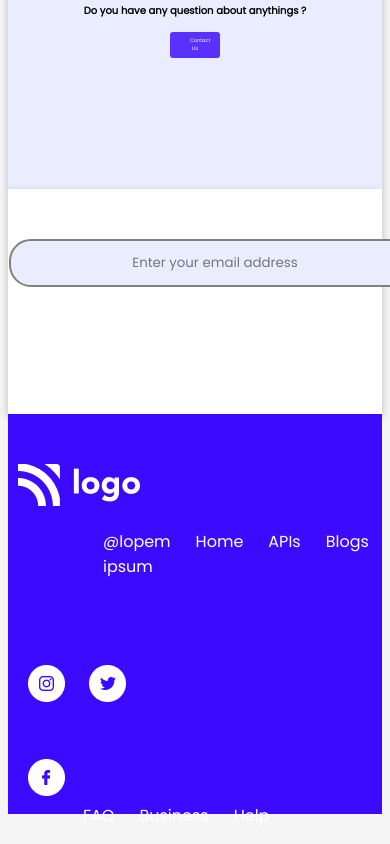
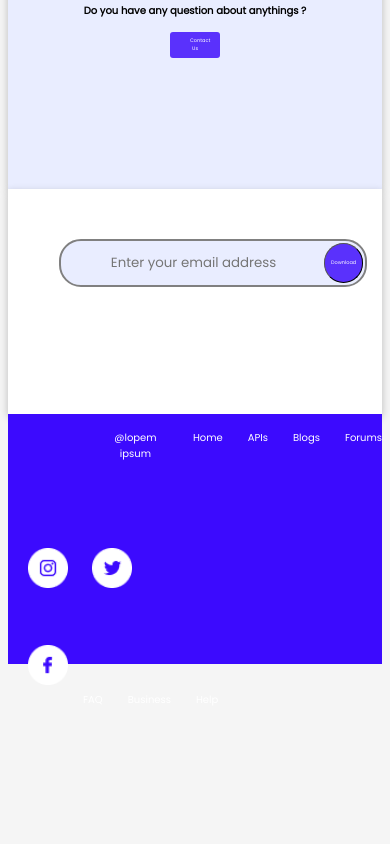
Before and after one commit to VidyaSagarMehar/live-project-09-API, a website: page index.html in a window 390 px wide. Shown: the part 2031-2875 px from the top of the page. After the commit the page ends 2755 px from the top, so only its background shows below. Drawn offline with Linux system fonts and the light colour scheme.

Commit message:
input box updated

```diff
--- a/Media.css
+++ b/Media.css
@@ -150,6 +150,18 @@ div.download-section{
 div.download-content{
   display: none;
 }
+form {
+  width: 300px;
+  margin-left: 50px;
+  display:flex;
+  flex-direction:row;
+  height: 40px;
+  border:2px solid grey;
+  border-radius: 22px;
+  padding:2px;
+  background-color: #E9EDFF;
+}
+
 .download-email{
   /* float: right; */
   /* margin-right: 250px; */
@@ -172,7 +184,7 @@ button {
 }
 
 .footer-section{
-  height: 400px;
+  height: 250px;
   background-color: #3C0AFE;
 }
 
@@ -195,7 +207,7 @@ button {
 }
 
 .logos-list{
-  text-align: center;
+
   display: flex;
   flex-direction: row;
   margin-left: 10px;
@@ -212,16 +224,23 @@ button {
 }
 
 .footer-right{
-  float: right;
+  /* float: right; */
   margin-top: 10px;
   margin-right: 100px;
 }
 
 .footer-logos{
+  width: 40px;
   margin-top: 50px;
   margin-left: 20px;
 }
-
+div.footer-section div ul li{
+  font-size: 10px;
+  text-align: center;
+}
+div.footer-left img{
+  display: none;
+}
 
 }
 
```
